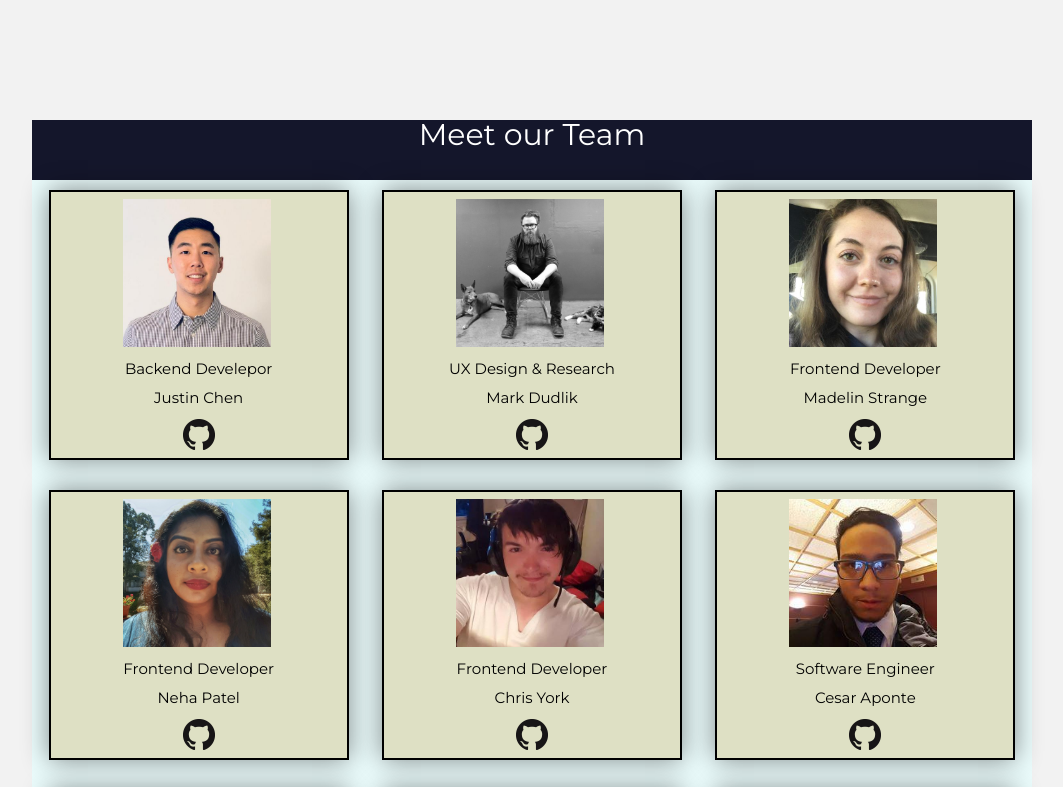
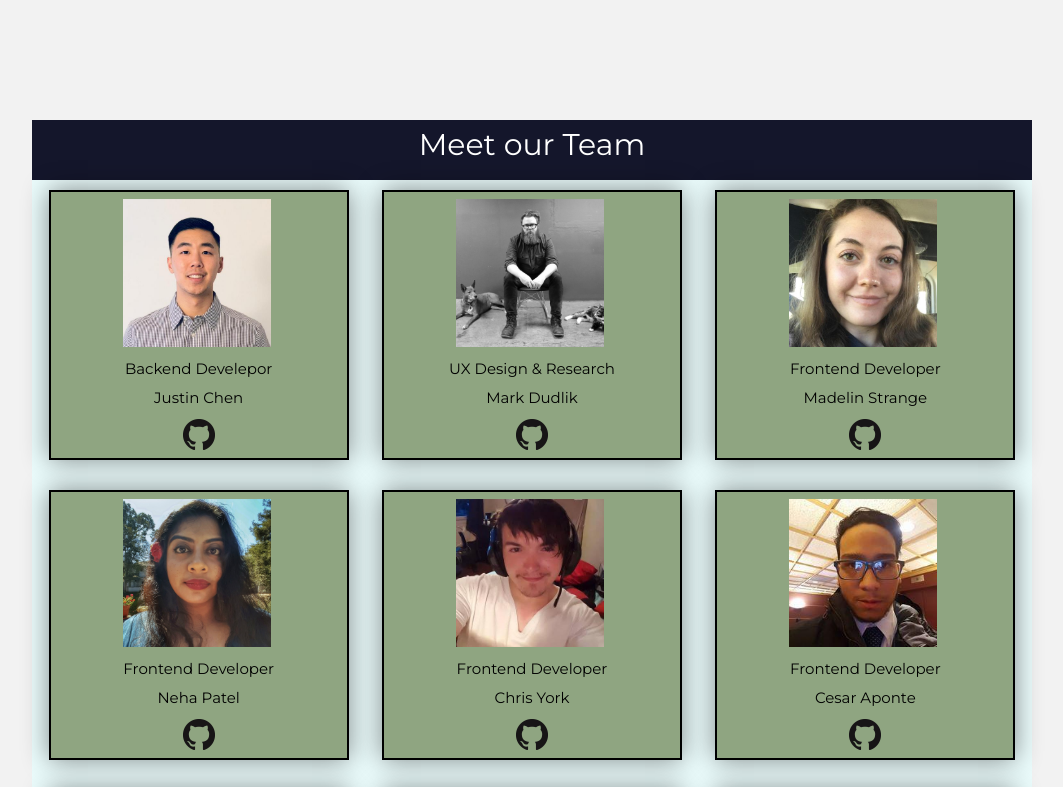
Before and after one commit to bw-guidr/guidr-ui, a plain HTML site: page about.html in a window 1280 px wide. Shown: the part 720-1507 px from the top of the page, without its empty margins (108-1171 px from the left). Drawn offline with Linux system fonts and the light colour scheme.

Commit message:
changed colors

```diff
--- a/about.html
+++ b/about.html
@@ -76,7 +76,7 @@
       </div>
     <div class = "person">
         <img class="image" src="images/team/Ceaser.jpg" alt="A photo of Andrew">
-        <h2>Software Engineer</h2>
+        <h2>Frontend Developer</h2>
         <p>Cesar Aponte</p>
         <a href="https://github.com/CJAponte" target="_blank"><img src="images/githublogo/GitHub-Mark-32px.png" title="github"/></a>
       </div>
--- a/less/about.less
+++ b/less/about.less
@@ -245,6 +245,7 @@ html {
     height: 60px;
     background-color: #14162b;
     margin-top: 40px;
+    padding-top: 1%;
     //margin-top: 200px;
     //.border2();
     p{
@@ -271,7 +272,7 @@ html {
         height: 90%;
         width: 30%;
         margin-top: 1%;
-        background-color: #dee0c4;
+        background-color: #8fa581;
         border: 2px solid black;
         box-shadow: 0px 0px 25px 0px rgba(0,0,0,0.46);
 
```
Also changed, not shown: css/about.css.
